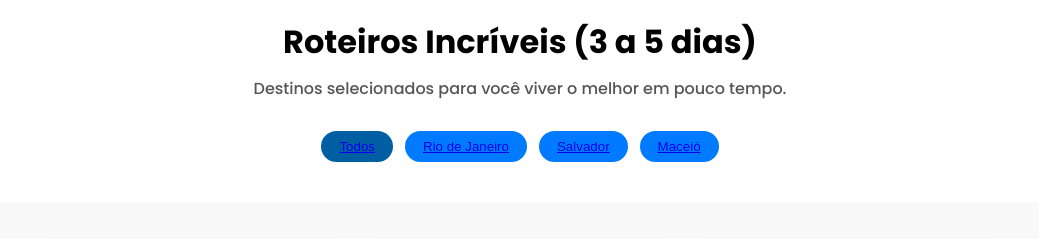
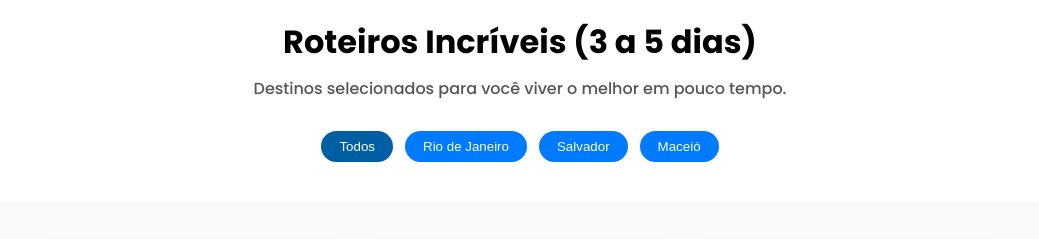
Before and after one commit to ReisTravel/ReisTravel, a plain HTML site: page index.html in a window 1280 px wide. Shown: the part 1340-1579 px from the top of the page, without its empty margins (120-1159 px from the left). Drawn offline with nearby package versions, Linux system fonts and the light colour scheme.

Commit message:
Update index.html

```diff
--- a/index.html
+++ b/index.html
@@ -99,10 +99,10 @@
         <p class="subtitulo-roteiros">Destinos selecionados para você viver o melhor em pouco tempo.</p>
 
         <div class="filtros-roteiro">
-          <button class="btn-filtro ativo"><a href=".roteiro-card">Todos</a></button>
-          <button class="btn-filtro"><a href="rio">Rio de Janeiro</a></button>
-          <button class="btn-filtro"><a href="salvador">Salvador</a></button>
-          <button class="btn-filtro"><a href="maceio">Maceió</a></button>
+          <button class="btn-filtro ativo">Todos</button>
+          <button class="btn-filtro">Rio de Janeiro</button>
+          <button class="btn-filtro">Salvador</button>
+          <button class="btn-filtro">Maceió</button>
         </div>
        <!-- Roteiro - RIO DE JANEIRO -->
        <section class="roteiros-container">
```
